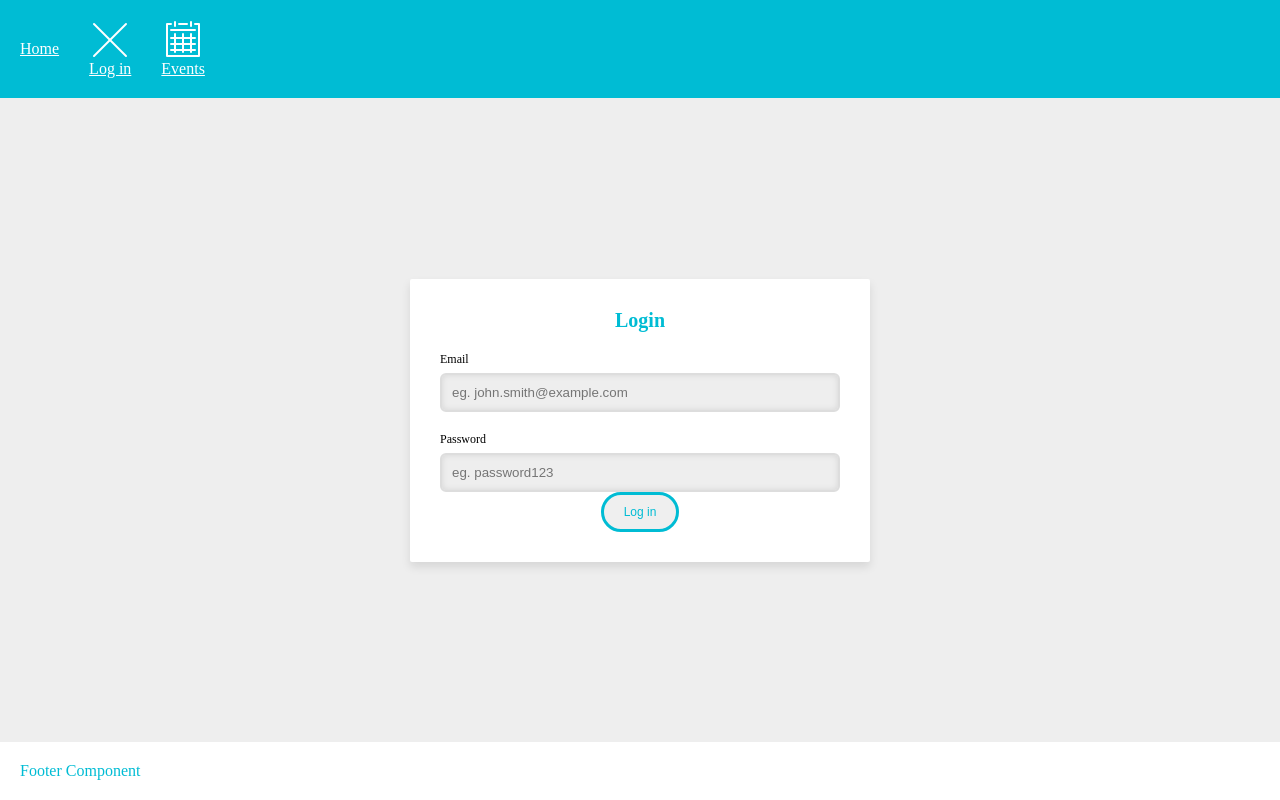
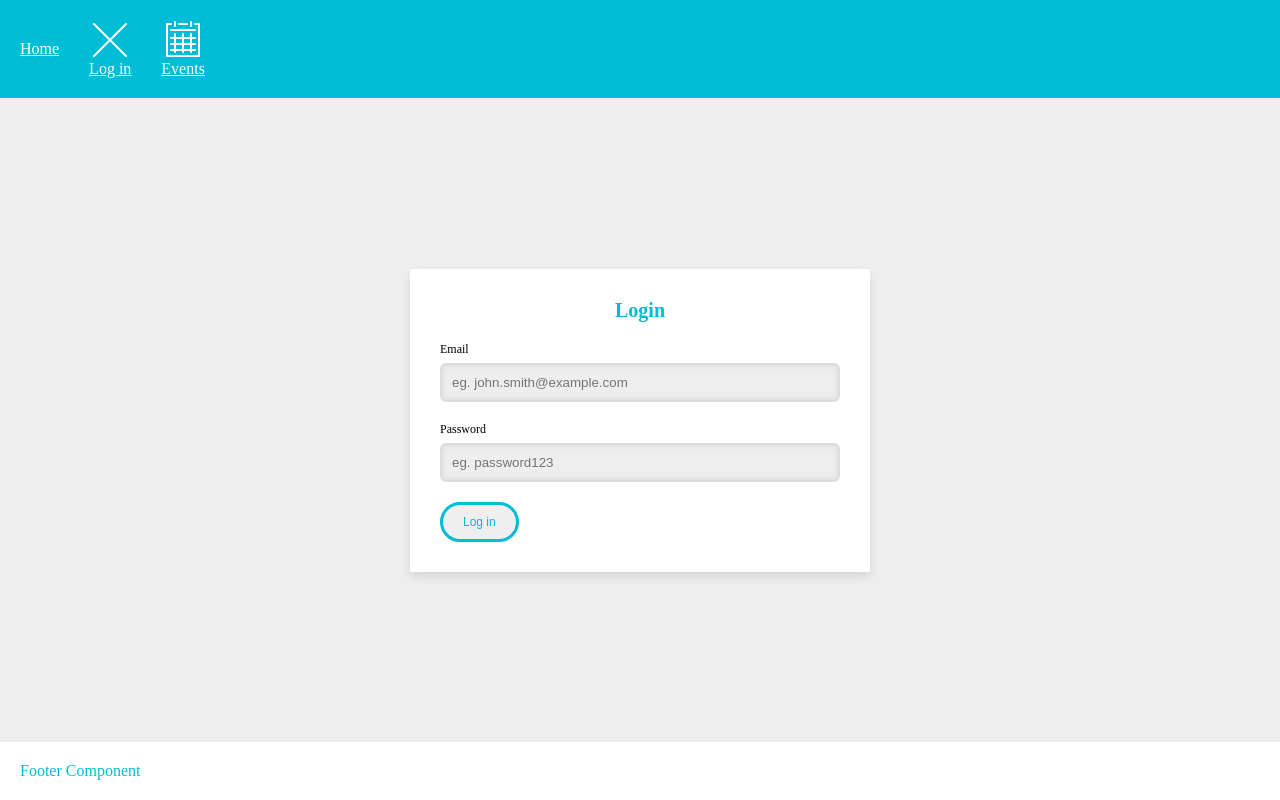
Before and after one commit to chrishalley/cibolo-react-client, a React (Create React App) app: page /login in a window 1280 px wide. Built offline with nearby package versions, Linux system fonts and the light colour scheme.

Commit message:
connected loginSubmit() method to button on LoginForm

```diff
--- a/src/components/LoginForm/LoginForm.js
+++ b/src/components/LoginForm/LoginForm.js
@@ -15,6 +15,7 @@ class LoginForm extends Component {
   }
 
   loginSubmit(state) {
+    console.log('loginSubmit()')
     console.log(state)
     // const { email, password } = this.state;
     // this.props.changeAuth({ email, password }, (error) => {
@@ -36,13 +37,11 @@ class LoginForm extends Component {
               <Form.Fieldset label="Password" placeholder="eg. password123" name="password" updateFormState={updateFormState} initState={initState}>
                 <Form.TextInput type="password" />
               </Form.Fieldset>
+              <Button clickHandler={formSubmit}>Log in</Button>
             </Fragment>
           )}
           </Form>
-        {/* <Fieldset onChangeHandler={this.handleInput} stateProp="email" label="Email" type="text" placeholder="eg. john@example.com"></Fieldset>
-        <Fieldset onChangeHandler={this.handleInput} stateProp="password" label="Password" type="text" placeholder="eg. password123"></Fieldset>
-        <Toast type="error" content={errorMessage} /> */}
-        <Button clickHandler={this.login}>Log in</Button>
+        {/* <Toast type="error" content={errorMessage} /> */}
       </div>
     )
   }
```
